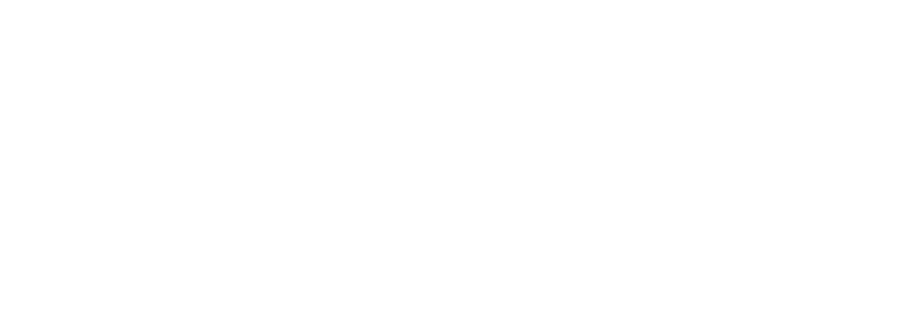
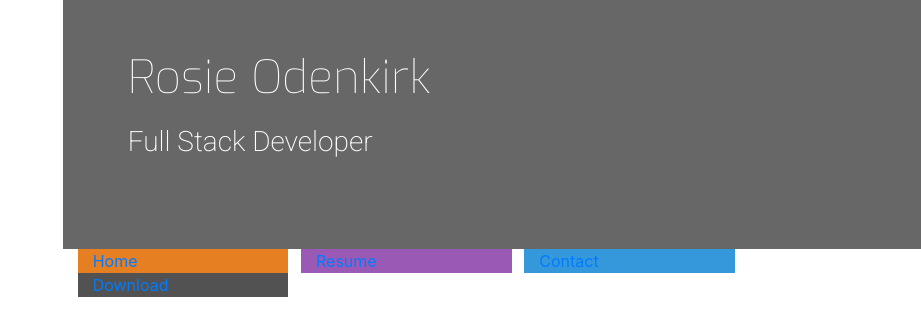
Before and after one commit to A-Dan-A/Resume, a plain HTML site: page index.html in a window 1280 px wide. Shown: the whole page, without its empty margins (359-1280 px from the left). Drawn offline with nearby package versions, Linux system fonts and the light colour scheme.

Commit message:
Initial commit

```diff
--- a/index.html
+++ b/index.html
@@ -11,13 +11,49 @@
     />
     <link
       rel="stylesheet"
-      href="https://use.fontawesome.com/releases/v5.0.10/css/all.css"
+      href="https://use.fontawesome.com/releases/v5.0.10/css/all.css" type="text/css"
     />
+    <link rel="stylesheet" href="assets/css/style.css" type="text/css">
+    <link rel="stylesheet"
+        href="https://fonts.googleapis.com/css2?family=Roboto:wght@100;200;300;400;500;600;700&display=swap">
+    <link rel="stylesheet"
+        href="https://fonts.googleapis.com/css2?family=Exo:wght@100;200;300;400;500;600;700&display=swap">
+
     <title>Document</title>
   </head>
   <body>
     <header>
+        <div class="row">
+            <a class="col-md-4 logo" href="index.html">
 
+            </a>
+            <div class="col-md-8">
+                <div class="row bg-color-name-title">
+                    <div class="col heading">
+                        <h1 class="name">Rosie Odenkirk</h1>
+                        <h2 class="title">Full Stack Developer</h2>
+                    </div>
+                </div>
+                <div class="row">
+                    <div class="col">
+                        <ul id="nav" class="list-inline">
+                            <li class="col-6 col-sm-3 ui-menu-color-home list-inline-item">
+                                <a href="#"><span>Home</span></a>
+                            </li>
+                            <li class="col-6 col-sm-3 ui-menu-color-resume  list-inline-item">
+                                <a href="#"><span>Resume</span></a>
+                            </li>
+                            <li class="col-6 col-sm-3 ui-menu-color-contact list-inline-item">
+                                <a href="#"><span>Contact</span></a>
+                            </li>
+                            <li class="col-6 col-sm-3 ui-menu-color-download list-inline-item">
+                                <a href="#"><span>Download</span></a>
+                            </li>
+                        </ul>
+                    </div>
+                </div>
+            </div>
+        </div>
     </header>
     <section>
 
```
